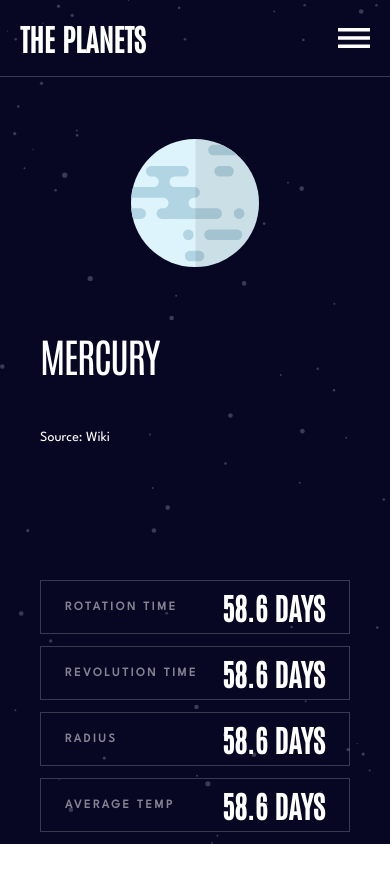
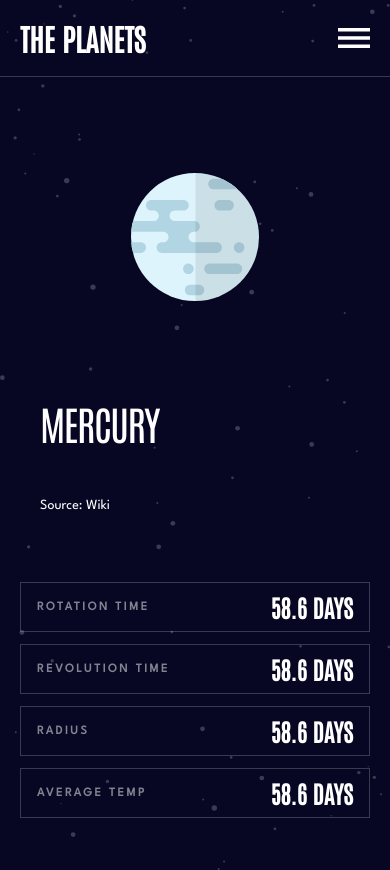
Before and after one commit to dahliasalem/planets-proj, a Vue app: page / in a window 390 px wide. Before the commit the page ends 844 px from the top, so only its background shows below. Built offline with nearby package versions, Linux system fonts and the light colour scheme; no server answers.

Commit message:
fixed more css to make it more responsive

```diff
--- a/src/App.vue
+++ b/src/App.vue
@@ -6,7 +6,7 @@ import Planet from "./components/Planet.vue";
 </script>
 
 <template>
-  <div class="flex flex-col bg-no-repeat bg-cover w-full font-bold h-full stars bg-navy text-white text-base">
+  <div class="flex flex-col bg-no-repeat bg-cover w-full font-bold stars bg-navy text-white text-base min-h-full">
     <NavBar class=""/>
     <Planet class=""/>
   </div>
--- a/src/components/Planet.vue
+++ b/src/components/Planet.vue
@@ -24,9 +24,9 @@ async function searchWiki() {
 </script>
 
 <template>
-    <div class="flex flex-col h-full">
-        <div class="flex flex-col lg:flex-row images-and-text h-2/3 sm:h-5/6">
-            <div class="planet-space flex lg:w-4/6 justify-center self-center h-1/2 sm:h-2/3 lg:h-fit items-center">
+    <div class="flex flex-col grow">
+        <div class="flex flex-col lg:flex-row images-and-text lg:grow">
+            <div class="planet-space flex lg:w-4/6 justify-center self-center sm:h-2/3  items-center my-24">
                 <img src="@/assets/planet-mercury.svg" class="h-32 w-32" alt="planet image" />
             </div>
             <div class="text-space flex flex-col lg:w-2/6 justify-center mx-10 sm:mx-0">
@@ -56,22 +56,22 @@ async function searchWiki() {
             </div>
         </div>
         <div
-            class="info-section flex flex-col sm:flex-row sm:h-1/6 sm:mx-5 max-w-full sm:items-center">
-            <div class="flex flex-row md:flex-col border-white border-opacity-20 border sm:justify-center mx-10 sm:mx-0 items-center px-6 justify-between mb-3 sm:mr-3 md:py-4">
+            class="info-section flex flex-col sm:flex-row sm:mx-5 max-w-full sm:items-center justify-center my-10">
+            <div class="flex flex-row md:flex-col border-white border-opacity-20 border sm:justify-center mx-5 sm:mx-0 items-center px-4 justify-between mb-3 sm:mr-3 md:py-4">
                 <span class="uppercase text-sm text-gray"> Rotation Time</span>
-                <span class="uppercase text-3xl lg:text-4xl py-2 font-antonio"> 58.6 Days </span>
+                <span class="uppercase text-2xl lg:text-4xl py-2 font-antonio"> 58.6 Days </span>
             </div>
-            <div class="flex flex-row md:flex-col border-white border-opacity-20 border sm:justify-center mx-10 sm:mx-0 items-center px-6 justify-between mb-3 sm:mr-3">
+            <div class="flex flex-row md:flex-col border-white border-opacity-20 border sm:justify-center mx-5 sm:mx-0 items-center px-4 justify-between mb-3 sm:mr-3 md:py-4">
                 <span class="uppercase text-sm text-gray"> Revolution Time</span>
-                <span class="uppercase text-3xl lg:text-4xl py-2 font-antonio"> 58.6 Days </span>
+                <span class="uppercase text-2xl lg:text-4xl py-2 font-antonio"> 58.6 Days </span>
             </div>
-            <div class="flex flex-row md:flex-col border-white border-opacity-20 border sm:justify-center mx-10 sm:mx-0 items-center px-6 justify-between mb-3 sm:mr-3">
+            <div class="flex flex-row md:flex-col border-white border-opacity-20 border sm:justify-center mx-5 sm:mx-0 items-center px-4 justify-between mb-3 sm:mr-3 md:py-4">
                 <span class="uppercase text-sm text-gray"> Radius</span>
-                <span class="uppercase text-3xl lg:text-4xl py-2 font-antonio"> 58.6 Days </span>
+                <span class="uppercase text-2xl lg:text-4xl py-2 font-antonio"> 58.6 Days </span>
             </div>
-            <div class="flex flex-row md:flex-col border-white border-opacity-20 border sm:justify-center mx-10 sm:mx-0 items-center px-6 justify-between mb-3 sm:mr-3">
+            <div class="flex flex-row md:flex-col border-white border-opacity-20 border sm:justify-center mx-5 sm:mx-0 items-center px-4 justify-between mb-3 sm:mr-3 md:py-4">
                 <span class="uppercase text-sm text-gray"> Average Temp</span>
-                <span class="uppercase text-3xl lg:text-4xl py-2 font-antonio"> 58.6 Days </span>
+                <span class="uppercase text-2xl lg:text-4xl py-2 font-antonio"> 58.6 Days </span>
             </div>
         </div>
     </div>
--- a/tailwind.config.js
+++ b/tailwind.config.js
@@ -32,6 +32,9 @@ module.exports = {
         lineHeight: '25px',
         fontWeight: '400'
       }],
+      '2xl': ['24px', {
+        lineHeight: '32px',
+      }],
       '3xl': ['30px', {
         lineHeight: '36px',
       }],
```
